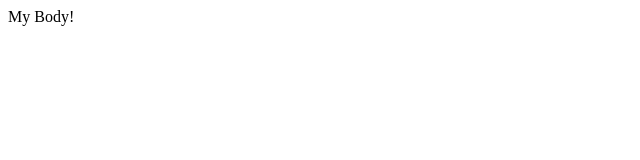
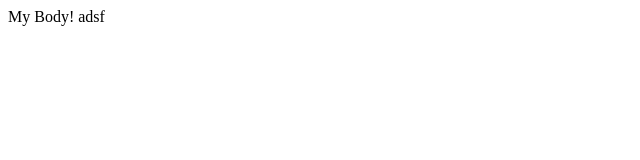
Before and after one commit to chuckstory/learn_autodeploy_gitactiontoserver, a website: page home.html in a window 1280 px wide. Shown: the full height of the page, 0-640 px from the left. Drawn offline with Linux system fonts and the light colour scheme.

Commit message:
test commit

```diff
--- a/home.html
+++ b/home.html
@@ -7,6 +7,6 @@
     <title>Linode is Life</title>
 </head>
 <body>
-    My Body!
+    My Body!  adsf
 </body>
 </html>
```
